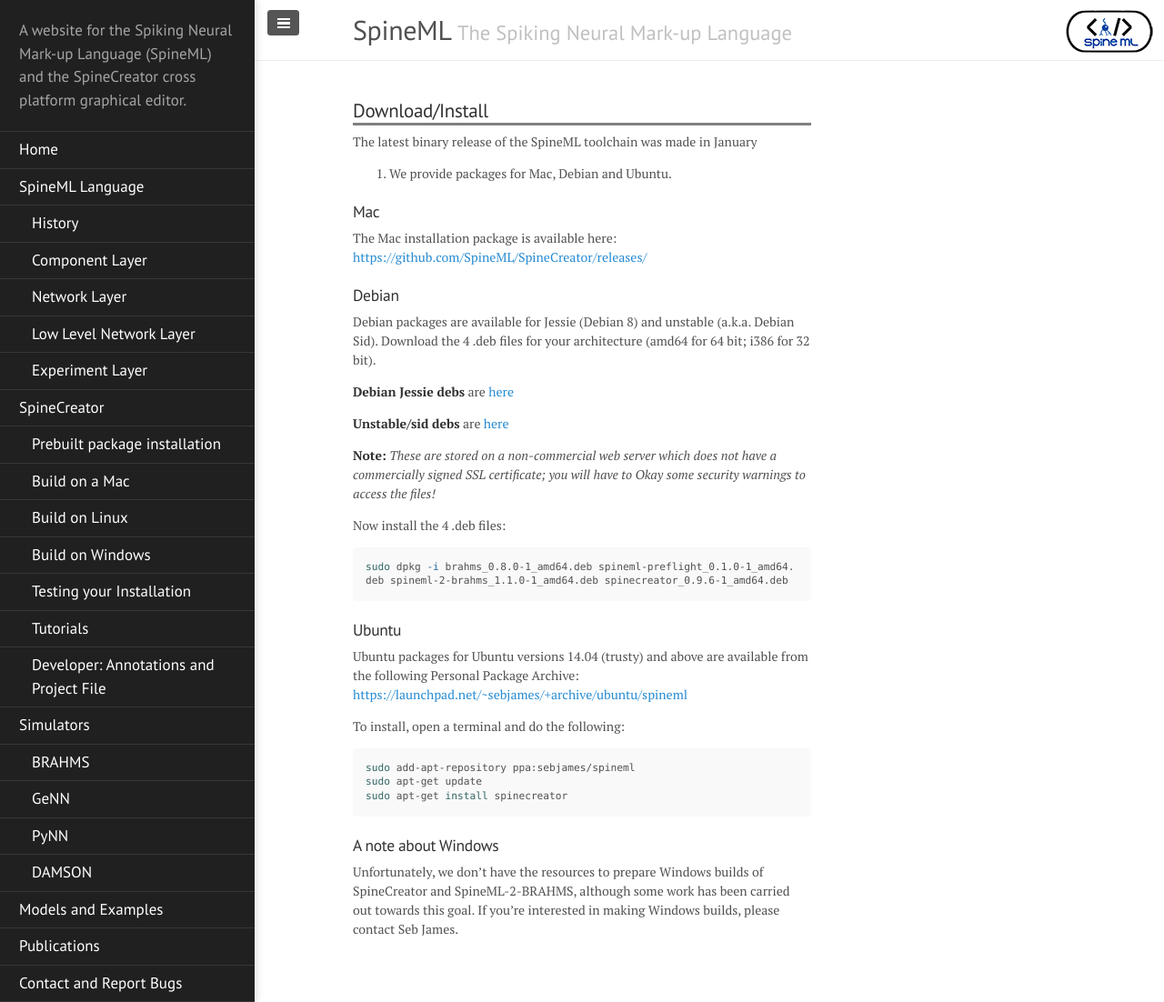
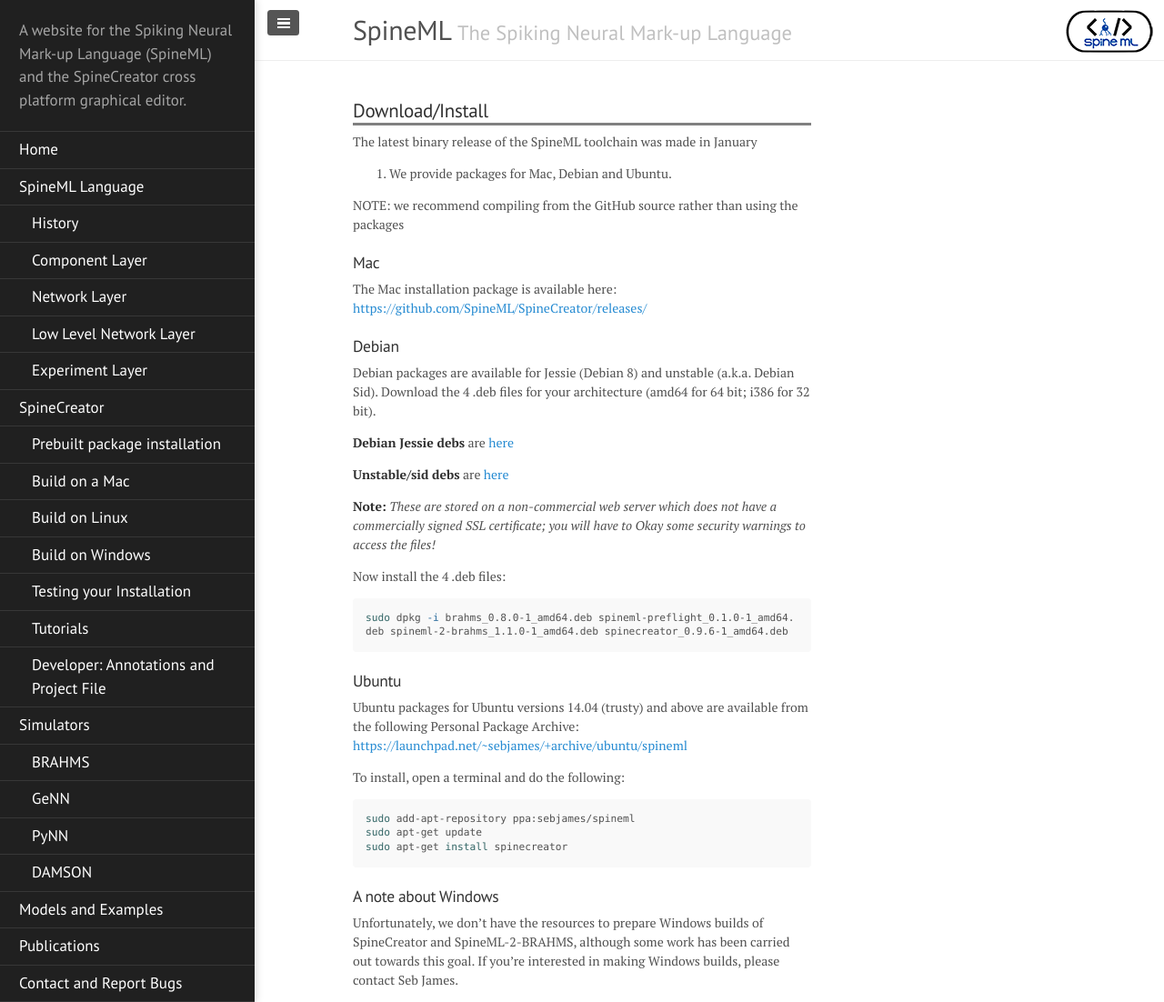
Before and after one commit to SpineML/spineml.github.io, a Jekyll site: the page built from spinecreator/download/index.md, in a window 1280 px wide and 1102 px high. Shown: the whole window at 91% size. Built offline with Jekyll 4.4.1, drawn with Linux system fonts in a browser that asks for light colours; nearby versions of some CDN libraries; library files that are not in the unit come from our copies.

Commit message:
Added a note that compilation is the preferred installation method

```diff
--- a/spinecreator/download/index.md
+++ b/spinecreator/download/index.md
@@ -8,6 +8,8 @@
 
 The latest binary release of the SpineML toolchain was made in January
 2016. We provide packages for Mac, Debian and Ubuntu.
+
+NOTE: we recommend compiling from the GitHub source rather than using the packages
 
 ### Mac
 
```
